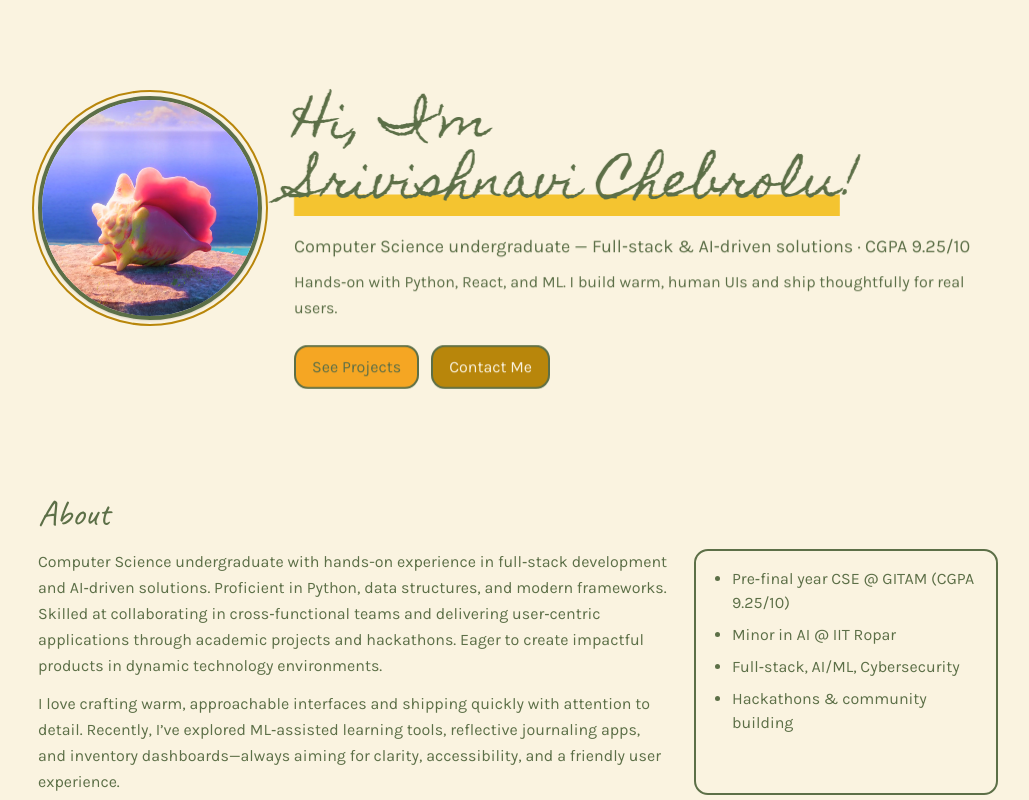
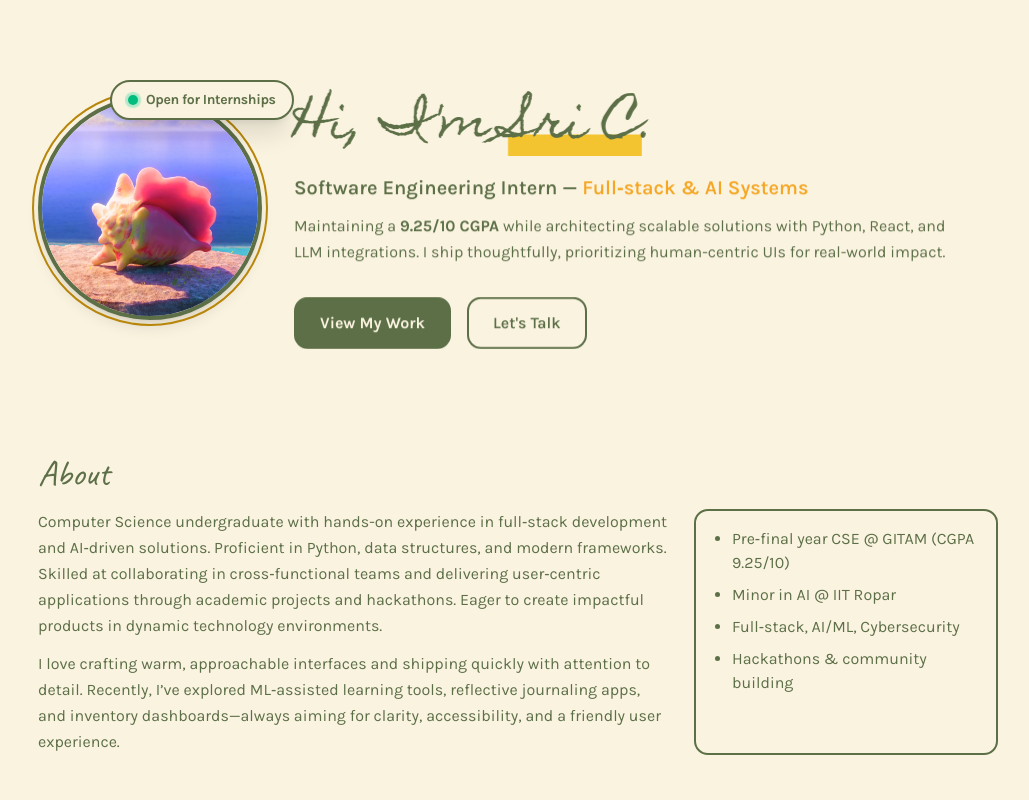
Before and after one commit to chsriv/chsriv-personal-portfolio-site, a Next.js app: page / in a window 1280 px wide. Shown: the top 800 px of the page, without its empty margins (122-1151 px from the left). Built offline with nearby package versions, Linux system fonts and the light colour scheme.

Commit message:
feat: enhance hero component with dynamic reveal animations and new badge
Co-authored-by: Srivishnavi Chebrolu <134829048+chsriv@users.noreply.github.com>

```diff
--- a/components/hero.tsx
+++ b/components/hero.tsx
@@ -10,38 +10,44 @@ function DynamicHeroCopy() {
       <Reveal className="a-fade-in a-slide-left" once>
         <h1 className="h-heading font-signature text-4xl md:text-5xl leading-tight">
           {"Hi, I'm "}
-          <span className="hand-underline inline-block">Srivishnavi Chebrolu</span>
-          {"!"}
+          {/* Enhanced contrast/color on your name */}
+          <span className="hand-underline inline-block text-[var(--color-primary)]">Sri C</span>
+          {"."}
         </h1>
       </Reveal>
 
       <Reveal className="a-fade-in a-slide-up" once>
-        <p className="mt-4 text-lg leading-relaxed">
-          Computer Science undergraduate — Full‑stack & AI‑driven solutions · CGPA 9.25/10
+        {/* Stronger, more specialized title */}
+        <p className="mt-4 text-xl font-semibold leading-relaxed text-[var(--color-foreground)]">
+          Software Engineering Intern — <span className="text-[var(--color-accent)]">Full‑stack & AI Systems</span>
         </p>
       </Reveal>
 
       <Reveal className="a-fade-in a-slide-up" once>
-        <p className="mt-2 leading-relaxed">
-          Hands‑on with Python, React, and ML. I build warm, human UIs and ship thoughtfully for real users.
+        {/* High-impact description featuring your GPA and modern stack */}
+        <p className="mt-2 leading-relaxed text-[var(--color-muted-foreground)] max-w-2xl mx-auto md:mx-0">
+          Maintaining a <span className="font-bold text-[var(--color-foreground)]">9.25/10 CGPA</span> while architecting
+          scalable solutions with Python, React, and LLM integrations. I ship thoughtfully, prioritizing human-centric
+          UIs for real-world impact.
         </p>
       </Reveal>
 
       <Reveal className="a-fade-in a-slide-up" once>
-        <div className="mt-6 flex items-center justify-center md:justify-start gap-3">
+        {/* Tighter, more authoritative buttons with increased padding and font weight */}
+        <div className="mt-8 flex items-center justify-center md:justify-start gap-4">
           <a
             href="#projects"
             className="card-wiggle inline-flex items-center rounded-xl border-2 border-[var(--color-border)]
-                       bg-[var(--color-accent)] text-[var(--color-accent-foreground)] px-4 py-2"
+                       bg-[var(--color-foreground)] text-[var(--color-background)] px-6 py-3 font-bold transition-all hover:scale-105"
           >
-            See Projects
+            View My Work
           </a>
           <a
             href="#contact"
             className="card-wiggle inline-flex items-center rounded-xl border-2 border-[var(--color-border)]
-                       bg-[var(--color-secondary)] text-[var(--color-secondary-foreground)] px-4 py-2"
+                       bg-transparent text-[var(--color-foreground)] px-6 py-3 font-semibold hover:bg-[var(--color-muted)] transition-all"
           >
-            Contact Me
+            Let's Talk
           </a>
         </div>
       </Reveal>
@@ -54,11 +60,14 @@ export default function Hero() {
     <header className={cn("section pt-16 md:pt-24 pb-10")}>
       <div className="flex flex-col md:flex-row items-center md:items-start gap-8">
         <div className="shrink-0">
+          {/* Main container for the PFP and the Badge */}
+          <div className="relative">
+            {/* The existing PFP container */}
             <div
               className="relative h-40 w-40 md:h-56 md:w-56 rounded-full overflow-hidden
                          border-4 border-[var(--color-border)]
                          outline outline-2 outline-offset-4 outline-[var(--color-secondary)]
-                       shadow-sm"
+                         shadow-lg"
             >
               <Image
                 src="/github-pfp-moana-shell.jpg"
@@ -69,6 +78,30 @@ export default function Hero() {
                 priority
               />
             </div>
+
+            {/* THE NEW BADGE: Positions at top-right of the image */}
+            <Reveal
+              className="absolute -top-3 -right-3 sm:-right-6 md:-top-4 md:-right-8 z-10 a-fade-in a-slide-up delay-300"
+              once
+            >
+              <div
+                className="inline-flex items-center gap-2 rounded-full border-2
+                           border-[var(--color-border)] bg-[var(--color-card)]
+                           px-3 py-1.5 md:px-4 md:py-2 shadow-xl"
+              >
+                {/* Pulsing "Active" green dot */}
+                <span className="relative flex h-2.5 w-2.5">
+                  <span className="animate-ping absolute inline-flex h-full w-full rounded-full bg-emerald-400 opacity-75"></span>
+                  <span className="relative inline-flex rounded-full h-2.5 w-2.5 bg-emerald-500"></span>
+                </span>
+
+                {/* Badge Text */}
+                <span className="text-xs md:text-sm font-bold tracking-tight text-[var(--color-foreground)] whitespace-nowrap">
+                  Open for Internships
+                </span>
+              </div>
+            </Reveal>
+          </div>
         </div>
 
         <div className="flex-1 text-center md:text-left">
```
Lines whose indentation alone changed are shown as unchanged.
